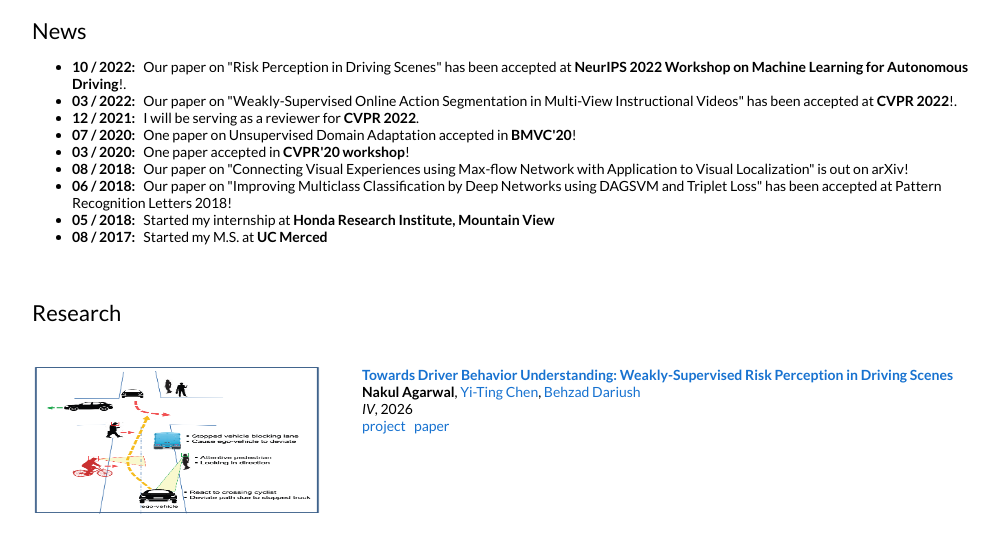
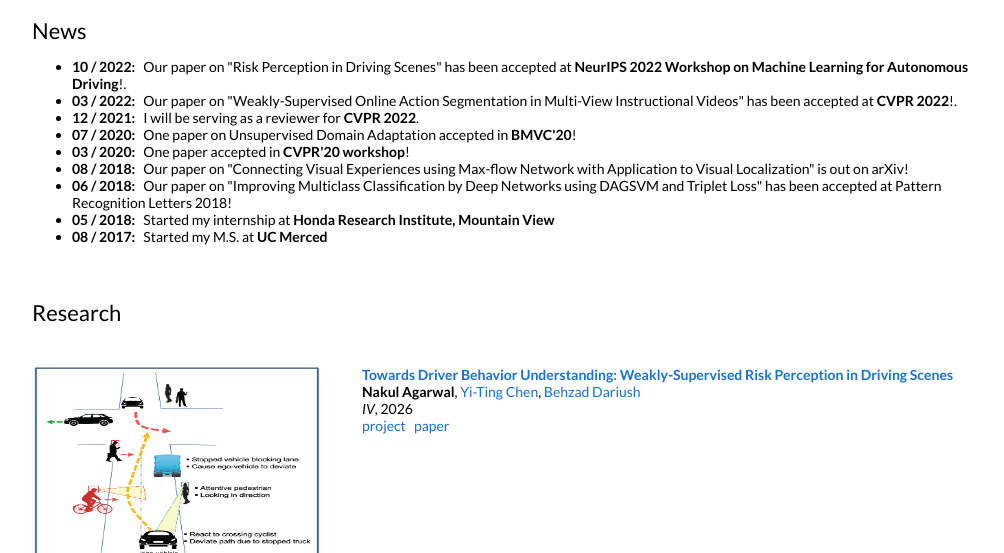
Before and after one commit to lukan94/lukan94.github.io, a plain HTML site: page index.html in a window 1280 px wide. Shown: the part 339-892 px from the top of the page, without its empty margins (128-1132 px from the left). Drawn offline with Linux system fonts and the light colour scheme.

Commit message:
Update index.html

```diff
--- a/index.html
+++ b/index.html
@@ -143,7 +143,7 @@
   <table width="100%" align="center" border="0" cellspacing="0" cellpadding="20">
 
 	<tr>
-      <td width="33%" valign="top"><a href="RAID.png"><img src="RAID.png" width="100%" style="border-style:none; height:150px; display:block"></a>
+      <td width="33%" valign="top"><a href="RAID.png"><img src="RAID.png" width="100%" style="border-style:none; height:200px; display:block"></a>
       <td valign="top" width="67%">
         <p>
         <papertitle> Towards Driver Behavior Understanding: Weakly-Supervised Risk Perception in Driving Scenes</papertitle><br>
```
